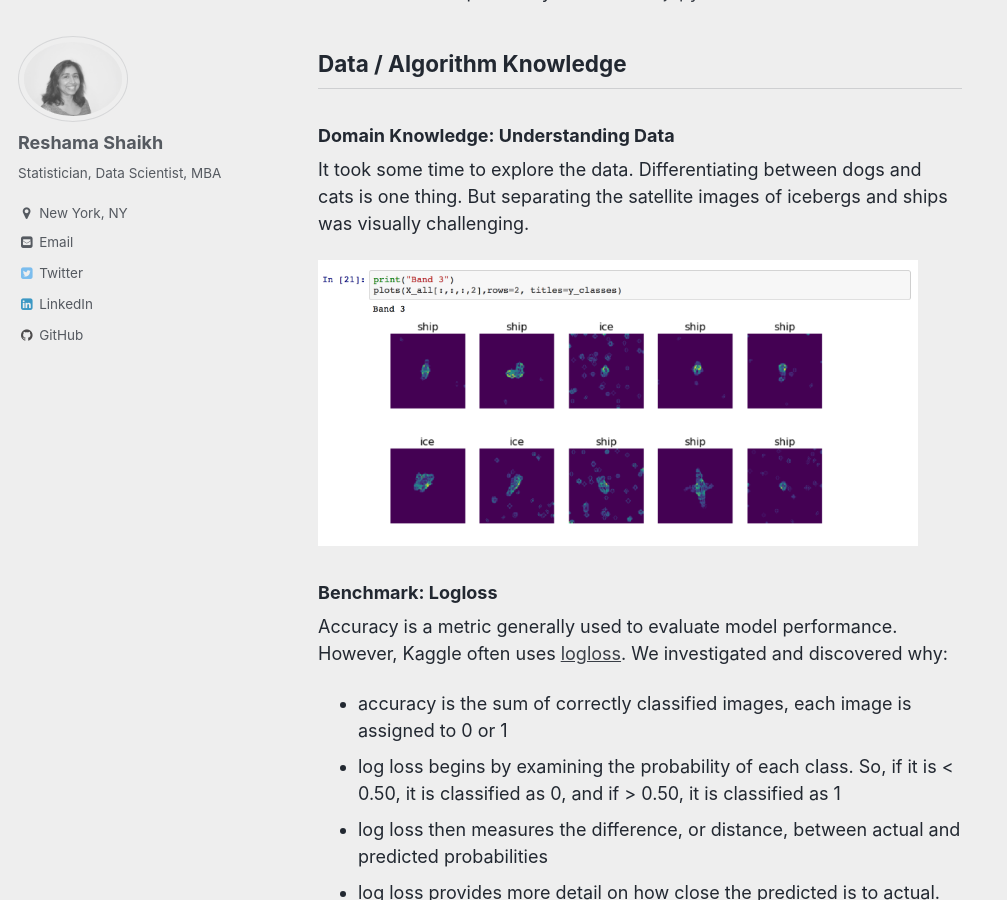
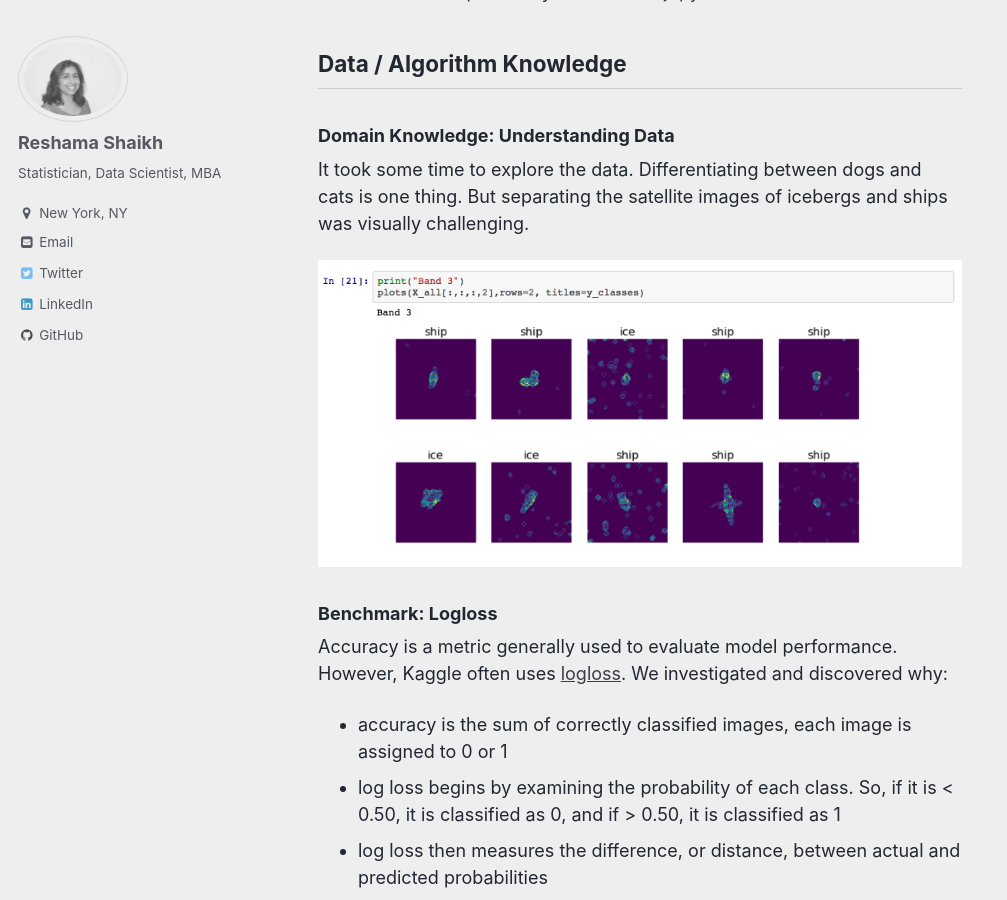
Before and after one commit to reshamas/reshamas.github.io, a Jekyll site: the page built from _posts/2018-04-18-my-first-kaggle-competition.md, in a window 1280 px wide and 900 px high, scrolled down 2531 px. Shown: the whole window, without its empty margins (0-1007 px from the left). Built offline with Jekyll 4.4.1, drawn with Linux system fonts in a browser that asks for light colours; emoji names are drawn with the system emoji font.

Commit message:
Update 2018-04-18-my-first-kaggle-competition.md

```diff
--- a/_posts/2018-04-18-my-first-kaggle-competition.md
+++ b/_posts/2018-04-18-my-first-kaggle-competition.md
@@ -54,7 +54,7 @@ I learned of some shortcuts for Jupyter Notebook from the fastai lectures and wr
 ### Domain Knowledge:  Understanding Data
 It took some time to explore the data.  Differentiating between dogs and cats is one thing.  But separating the satellite images of icebergs and ships was visually challenging.
 
-<img src="../assets/images/ship_iceberg.png" align="center"  height="400" width="600" >
+<img src="../assets/images/ship_iceberg.png" align="center"  height="500" width="750" >
 
 
 ### Benchmark:  Logloss
```
